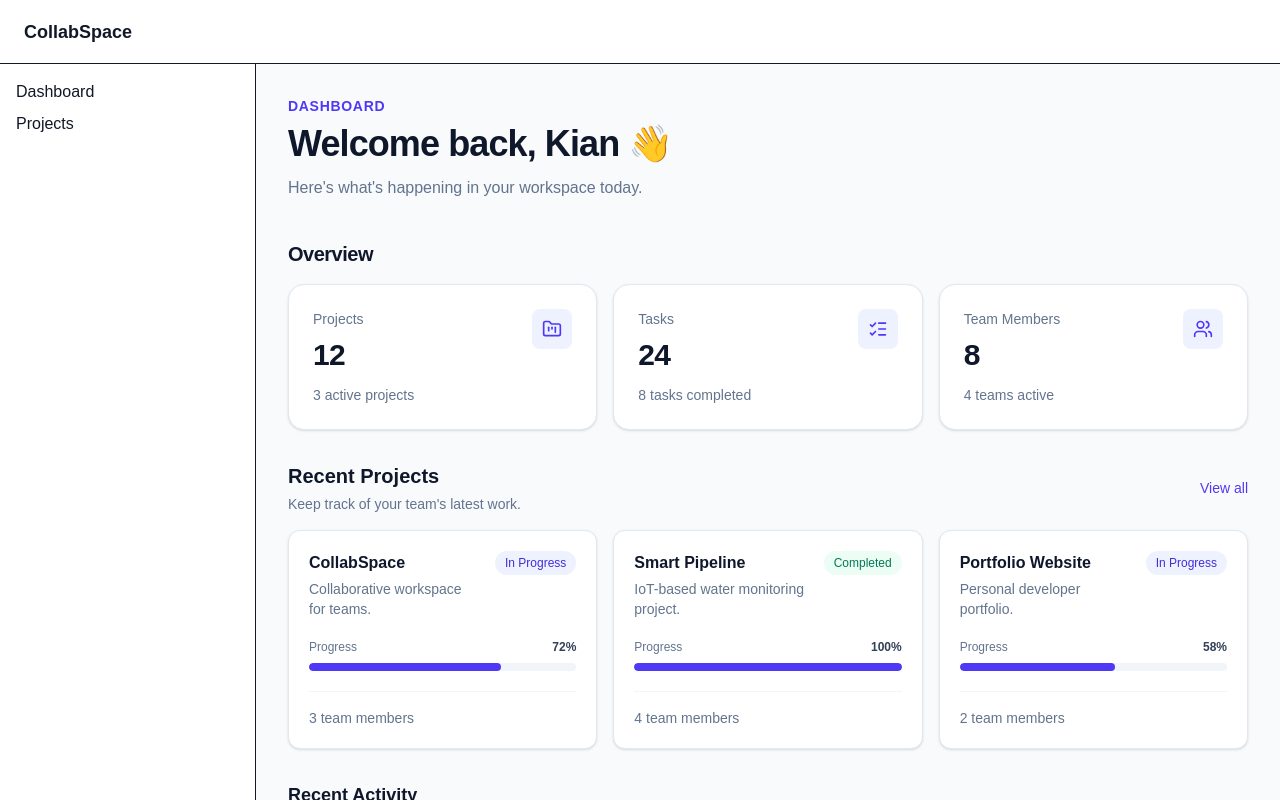
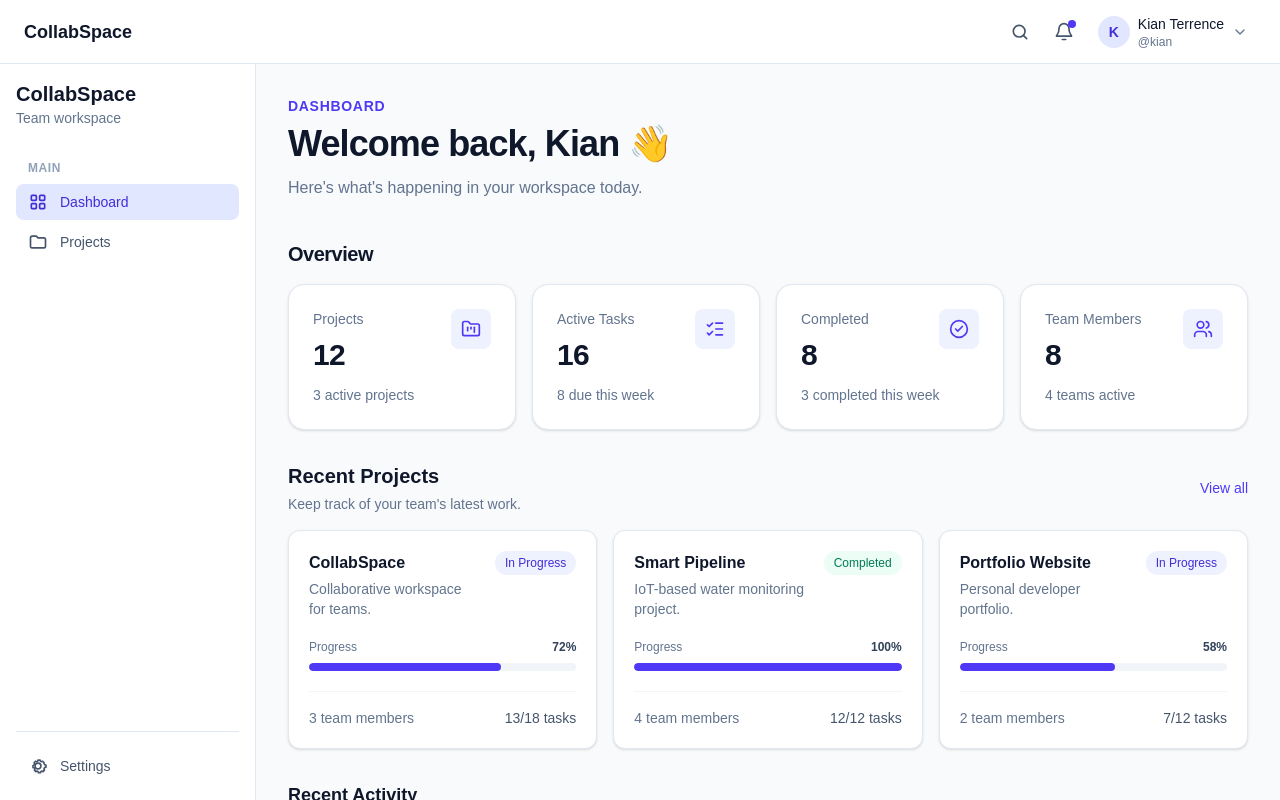
Before and after one commit to godthefuckingdamn22-alt/collabspace, a React (Vite) app: page / in a window 1280 px wide. Shown: the top 800 px of the page. Built offline with nearby package versions, Linux system fonts and the light colour scheme.

Commit message:
Build dashboard and responsive sidebar

```diff
--- a/src/components/DashboardStats.tsx
+++ b/src/components/DashboardStats.tsx
@@ -1,6 +1,7 @@
 import {
   FolderKanban,
   ListChecks,
+  CheckCircle2,
   Users,
   type LucideIcon,
 } from "lucide-react";
@@ -20,10 +21,16 @@ const stats: StatCard[] = [
     icon: FolderKanban,
   },
   {
-    label: "Tasks",
-    value: "24",
-    description: "8 tasks completed",
+    label: "Active Tasks",
+    value: "16",
+    description: "8 due this week",
     icon: ListChecks,
+  },
+  {
+    label: "Completed",
+    value: "8",
+    description: "3 completed this week",
+    icon: CheckCircle2,
   },
   {
     label: "Team Members",
@@ -35,7 +42,7 @@ const stats: StatCard[] = [
 
 function DashboardStats() {
   return (
-    <div className="grid gap-4 sm:grid-cols-2 lg:grid-cols-3">
+    <div className="grid gap-4 sm:grid-cols-2 lg:grid-cols-4">
       {stats.map((stat) => {
         const Icon = stat.icon;
 
--- a/src/components/Navbar.tsx
+++ b/src/components/Navbar.tsx
@@ -1,7 +1,120 @@
-function Navbar() {
+interface NavbarProps {
+  isSidebarOpen: boolean;
+  setIsSidebarOpen: (isOpen: boolean) => void;
+}
+
+function Navbar({ isSidebarOpen, setIsSidebarOpen }: NavbarProps) {
   return (
-    <header className="flex h-16 items-center border-b bg-white px-6">
-      <h1 className="text-lg font-semibold">CollabSpace</h1>
+    <header className="flex h-16 items-center border-b border-slate-200 bg-white px-4 md:px-6">
+      {/* Mobile Menu Button */}
+      <button
+        type="button"
+        onClick={() => setIsSidebarOpen(!isSidebarOpen)}
+        className="mr-3 rounded-lg p-2 text-slate-600 hover:bg-slate-100 md:hidden"
+        aria-label="Toggle sidebar"
+      >
+        <svg
+          className="h-6 w-6"
+          fill="none"
+          stroke="currentColor"
+          strokeWidth="2"
+          viewBox="0 0 24 24"
+        >
+          <path
+            strokeLinecap="round"
+            strokeLinejoin="round"
+            d="M4 6h16M4 12h16M4 18h16"
+          />
+        </svg>
+      </button>
+
+      {/* Brand */}
+      <h1 className="text-lg font-semibold text-slate-900">CollabSpace</h1>
+
+      {/* Right Side */}
+      <div className="ml-auto flex items-center gap-2">
+        {/* Search */}
+        <button
+          type="button"
+          className="rounded-lg p-2 text-slate-600 hover:bg-slate-100"
+          aria-label="Search"
+        >
+          <svg
+            className="h-5 w-5"
+            fill="none"
+            stroke="currentColor"
+            strokeWidth="2"
+            viewBox="0 0 24 24"
+          >
+            <circle cx="11" cy="11" r="7" />
+            <path
+              strokeLinecap="round"
+              strokeLinejoin="round"
+              d="m20 20-4-4"
+            />
+          </svg>
+        </button>
+
+        {/* Notifications */}
+        <button
+          type="button"
+          className="relative rounded-lg p-2 text-slate-600 hover:bg-slate-100"
+          aria-label="Notifications"
+        >
+          <svg
+            className="h-5 w-5"
+            fill="none"
+            stroke="currentColor"
+            strokeWidth="2"
+            viewBox="0 0 24 24"
+          >
+            <path
+              strokeLinecap="round"
+              strokeLinejoin="round"
+              d="M18 8a6 6 0 0 0-12 0c0 7-3 7-3 9h18c0-2-3-2-3-9"
+            />
+            <path
+              strokeLinecap="round"
+              strokeLinejoin="round"
+              d="M10 21h4"
+            />
+          </svg>
+
+          {/* Notification Indicator */}
+          <span className="absolute right-1.5 top-1.5 h-2 w-2 rounded-full bg-indigo-600" />
+        </button>
+
+        {/* Profile */}
+        <button
+          type="button"
+          className="flex items-center gap-2 rounded-lg px-2 py-1.5 hover:bg-slate-100"
+        >
+          <div className="flex h-8 w-8 items-center justify-center rounded-full bg-indigo-100 text-sm font-semibold text-indigo-700">
+            K
+          </div>
+
+          <div className="hidden text-left sm:block">
+            <p className="text-sm font-medium text-slate-900">
+              Kian Terrence
+            </p>
+            <p className="text-xs text-slate-500">@kian</p>
+          </div>
+
+          <svg
+            className="hidden h-4 w-4 text-slate-500 sm:block"
+            fill="none"
+            stroke="currentColor"
+            strokeWidth="2"
+            viewBox="0 0 24 24"
+          >
+            <path
+              strokeLinecap="round"
+              strokeLinejoin="round"
+              d="m6 9 6 6 6-6"
+            />
+          </svg>
+        </button>
+      </div>
     </header>
   );
 }
--- a/src/components/RecentActivity.tsx
+++ b/src/components/RecentActivity.tsx
@@ -9,31 +9,31 @@ interface Activity {
 const activities: Activity[] = [
   {
     user: "Kian",
-    action: "updated",
-    target: "Dashboard",
+    action: "completed a task in",
+    target: "CollabSpace",
     time: "10 minutes ago",
-    icon: "✎",
+    icon: "✓",
+  },
+  {
+    user: "Dan",
+    action: "started working on",
+    target: "Projects",
+    time: "32 minutes ago",
+    icon: "→",
   },
   {
     user: "Con",
     action: "created a task in",
     target: "CollabSpace",
-    time: "32 minutes ago",
+    time: "1 hour ago",
     icon: "＋",
   },
   {
-    user: "Dan",
-    action: "completed a task in",
-    target: "Projects",
-    time: "1 hour ago",
-    icon: "✓",
-  },
-  {
     user: "Kian",
-    action: "joined",
-    target: "CollabSpace",
+    action: "updated",
+    target: "Portfolio Website",
     time: "2 hours ago",
-    icon: "→",
+    icon: "✎",
   },
 ];
 
--- a/src/components/RecentProjects.tsx
+++ b/src/components/RecentProjects.tsx
@@ -2,6 +2,8 @@ interface Project {
   name: string;
   description: string;
   progress: number;
+  completedTasks: number;
+  totalTasks: number;
   members: number;
   status: "In Progress" | "Completed";
 }
@@ -11,6 +13,8 @@ const projects: Project[] = [
     name: "CollabSpace",
     description: "Collaborative workspace for teams.",
     progress: 72,
+    completedTasks: 13,
+    totalTasks: 18,
     members: 3,
     status: "In Progress",
   },
@@ -18,6 +22,8 @@ const projects: Project[] = [
     name: "Smart Pipeline",
     description: "IoT-based water monitoring project.",
     progress: 100,
+    completedTasks: 12,
+    totalTasks: 12,
     members: 4,
     status: "Completed",
   },
@@ -25,6 +31,8 @@ const projects: Project[] = [
     name: "Portfolio Website",
     description: "Personal developer portfolio.",
     progress: 58,
+    completedTasks: 7,
+    totalTasks: 12,
     members: 2,
     status: "In Progress",
   },
@@ -79,9 +87,13 @@ function RecentProjects() {
             </div>
           </div>
 
-          <div className="mt-5 border-t border-slate-100 pt-4">
+          <div className="mt-5 flex items-center justify-between border-t border-slate-100 pt-4">
             <p className="text-sm text-slate-500">
               {project.members} team members
+            </p>
+
+            <p className="text-sm font-medium text-slate-600">
+              {project.completedTasks}/{project.totalTasks} tasks
             </p>
           </div>
         </div>
--- a/src/components/Sidebar.tsx
+++ b/src/components/Sidebar.tsx
@@ -1,13 +1,149 @@
-function Sidebar() {
+import { NavLink } from "react-router-dom";
+
+interface SidebarProps {
+  isSidebarOpen: boolean;
+  setIsSidebarOpen: (isOpen: boolean) => void;
+}
+
+function Sidebar({ isSidebarOpen, setIsSidebarOpen }: SidebarProps) {
   return (
-    <aside className="w-64 shrink-0 border-r bg-white p-4">
-      <nav>
-        <ul className="space-y-2">
-          <li>Dashboard</li>
-          <li>Projects</li>
-        </ul>
-      </nav>
-    </aside>
+    <>
+      <aside
+        className={`fixed left-0 top-16 z-40 flex h-[calc(100vh-4rem)] w-64 flex-col border-r border-slate-200 bg-white p-4 transition-transform duration-300 md:sticky md:z-auto md:translate-x-0 ${
+          isSidebarOpen ? "translate-x-0" : "-translate-x-full"
+        }`}
+      >
+        {/* Branding */}
+        <div className="mb-8">
+          <h2 className="text-xl font-bold text-slate-900">CollabSpace</h2>
+          <p className="text-sm text-slate-500">Team workspace</p>
+        </div>
+
+        {/* Main Navigation */}
+        <nav>
+          <p className="mb-2 px-3 text-xs font-semibold uppercase tracking-wider text-slate-400">
+            Main
+          </p>
+
+          <ul className="space-y-1">
+            <li>
+              <NavLink
+                to="/"
+                onClick={() => setIsSidebarOpen(false)}
+                className={({ isActive }) =>
+                  `flex items-center gap-3 rounded-lg px-3 py-2 text-sm font-medium ${
+                    isActive
+                      ? "bg-indigo-100 text-indigo-700"
+                      : "text-slate-600 hover:bg-slate-100"
+                  }`
+                }
+              >
+                <svg
+                  className="h-5 w-5"
+                  fill="none"
+                  stroke="currentColor"
+                  strokeWidth="2"
+                  viewBox="0 0 24 24"
+                >
+                  <rect x="4" y="4" width="6" height="6" rx="1" />
+                  <rect x="14" y="4" width="6" height="6" rx="1" />
+                  <rect x="4" y="14" width="6" height="6" rx="1" />
+                  <rect x="14" y="14" width="6" height="6" rx="1" />
+                </svg>
+
+                Dashboard
+              </NavLink>
+            </li>
+
+            <li>
+              <NavLink
+                to="/projects"
+                onClick={() => setIsSidebarOpen(false)}
+                className={({ isActive }) =>
+                  `flex items-center gap-3 rounded-lg px-3 py-2 text-sm font-medium ${
+                    isActive
+                      ? "bg-indigo-100 text-indigo-700"
+                      : "text-slate-600 hover:bg-slate-100"
+                  }`
+                }
+              >
+                <svg
+                  className="h-5 w-5"
+                  fill="none"
+                  stroke="currentColor"
+                  strokeWidth="2"
+                  viewBox="0 0 24 24"
+                >
+                  <path
+                    strokeLinecap="round"
+                    strokeLinejoin="round"
+                    d="M3 7a2 2 0 0 1 2-2h5l2 2h7a2 2 0 0 1 2 2v8a2 2 0 0 1-2 2H5a2 2 0 0 1-2-2V7Z"
+                  />
+                </svg>
+
+                Projects
+              </NavLink>
+            </li>
+          </ul>
+        </nav>
+
+        {/* Bottom Navigation */}
+        <div className="mt-auto border-t border-slate-200 pt-4">
+          <NavLink
+            to="/settings"
+            onClick={() => setIsSidebarOpen(false)}
+            className={({ isActive }) =>
+              `flex items-center gap-3 rounded-lg px-3 py-2 text-sm font-medium ${
+                isActive
+                  ? "bg-indigo-100 text-indigo-700"
+                  : "text-slate-600 hover:bg-slate-100"
+              }`
+            }
+          >
+            <svg
+              className="h-5 w-5"
+              fill="none"
+              stroke="currentColor"
+              strokeWidth="2"
+              viewBox="0 0 24 24"
+            >
+              <path
+                strokeLinecap="round"
+                strokeLinejoin="round"
+                d="M12 15.5a3.5 3.5 0 1 0 0-7 3.5 3.5 0 0 0 0 7Z"
+              />
+              <path
+                strokeLinecap="round"
+                strokeLinejoin="round"
+                d="M19.4 15a1.7 1.7 0 0 0 .34 1.88l.06.06-1.8 1.8-.06-.06a1.7 1.7 0 0 0-1.88-.34 1.7 1.7 0 0 0-1.03 1.56V20h-2.54v-.1a1.7 1.7 0 0 0-1.03-1.56 1.7 1.7 0 0 0-1.88.34l-.06.06-1.8-1.8.06-.06A1.7 1.7 0 0 0 8.12 15a1.7 1.7 0 0 0-1.56-1.03H6v-2.54h.1A1.7 1.7 0 0 0 7.66 10a1.7 1.7 0 0 0-.34-1.88l-.06-.06 1.8-1.8.06.06A1.7 1.7 0 0 0 11 6.66a1.7 1.7 0 0 0 1.03-1.56V5h2.54v.1a1.7 1.7 0 0 0 1.03 1.56 1.7 1.7 0 0 0 1.88-.34l.06-.06 1.8 1.8-.06.06A1.7 1.7 0 0 0 19.88 10a1.7 1.7 0 0 0 1.56 1.03h.1v2.54h-.1A1.7 1.7 0 0 0 19.4 15Z"
+              />
+            </svg>
+
+            Settings
+          </NavLink>
+        </div>
+
+        {/* Mobile Close Button */}
+        <button
+          type="button"
+          onClick={() => setIsSidebarOpen(false)}
+          className="absolute right-4 top-4 rounded-lg p-2 text-slate-500 hover:bg-slate-100 md:hidden"
+          aria-label="Close sidebar"
+        >
+          ✕
+        </button>
+      </aside>
+
+      {/* Mobile Overlay */}
+      {isSidebarOpen && (
+        <button
+          type="button"
+          onClick={() => setIsSidebarOpen(false)}
+          className="fixed inset-0 z-30 bg-slate-900/30 md:hidden"
+          aria-label="Close sidebar overlay"
+        />
+      )}
+    </>
   );
 }
 
--- a/src/layouts/MainLayout.tsx
+++ b/src/layouts/MainLayout.tsx
@@ -1,14 +1,23 @@
+import { useState } from "react";
 import { Outlet } from "react-router-dom";
 import Navbar from "../components/Navbar";
 import Sidebar from "../components/Sidebar";
 
 function MainLayout() {
+  const [isSidebarOpen, setIsSidebarOpen] = useState(false);
+
   return (
     <div className="min-h-screen bg-slate-50">
-      <Navbar />
+      <Navbar
+        isSidebarOpen={isSidebarOpen}
+        setIsSidebarOpen={setIsSidebarOpen}
+      />
 
       <div className="flex min-h-[calc(100vh-4rem)]">
-        <Sidebar />
+        <Sidebar
+          isSidebarOpen={isSidebarOpen}
+          setIsSidebarOpen={setIsSidebarOpen}
+        />
 
         <main className="min-w-0 flex-1">
           <Outlet />
--- a/src/pages/Dashboard.tsx
+++ b/src/pages/Dashboard.tsx
@@ -1,3 +1,4 @@
+import { Link } from "react-router-dom";
 import DashboardStats from "../components/DashboardStats";
 import RecentProjects from "../components/RecentProjects";
 import RecentActivity from "../components/RecentActivity";
@@ -42,9 +43,13 @@ function Dashboard() {
             </p>
           </div>
 
-          <button className="text-sm font-medium text-indigo-600 transition hover:text-indigo-700">
-            View all
-          </button>
+            <Link
+              to="/projects"
+              className="text-sm font-medium text-indigo-600 transition hover:text-indigo-700"
+            >
+              View all
+            </Link>
+
         </div>
 
         <RecentProjects />
```
